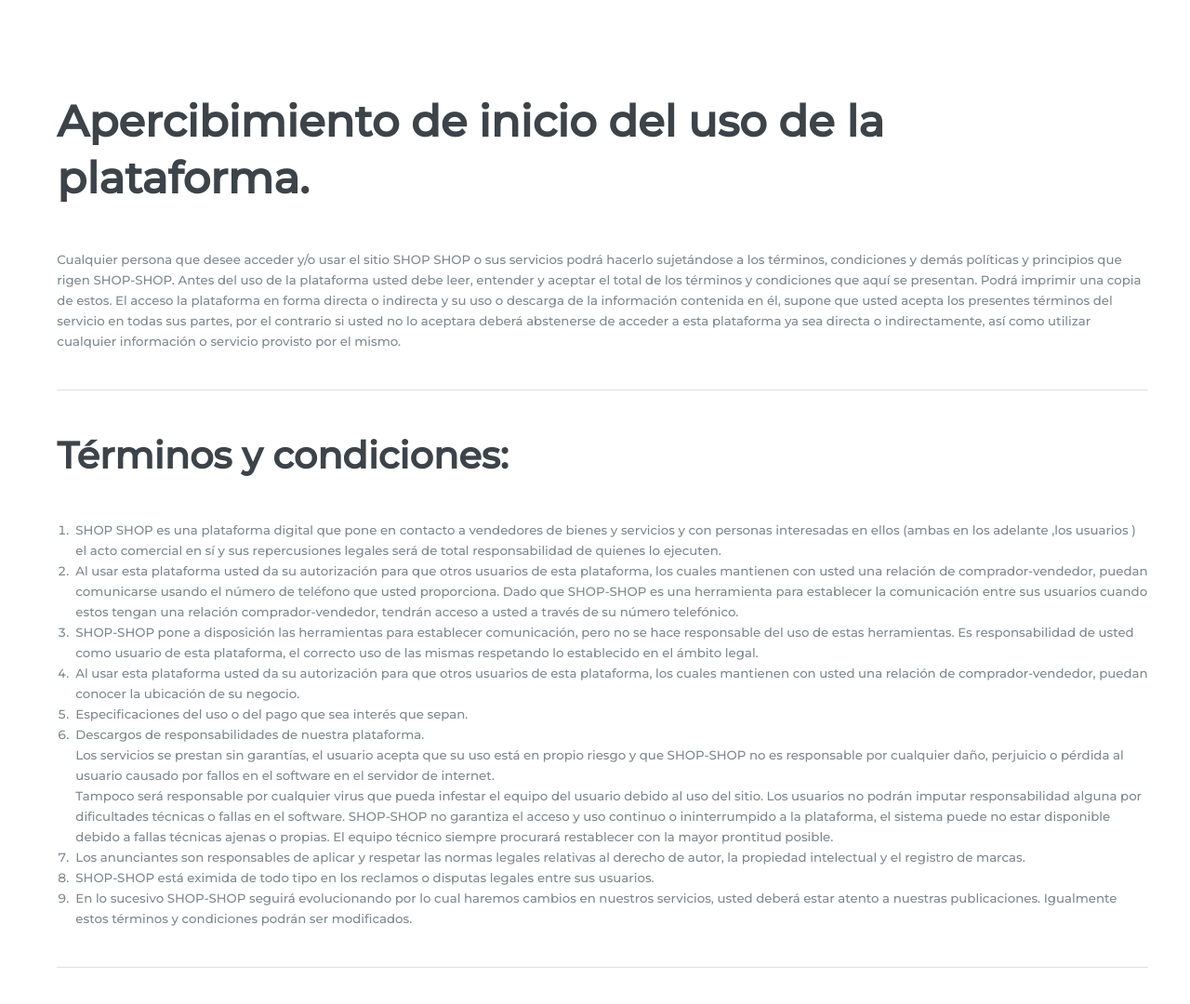
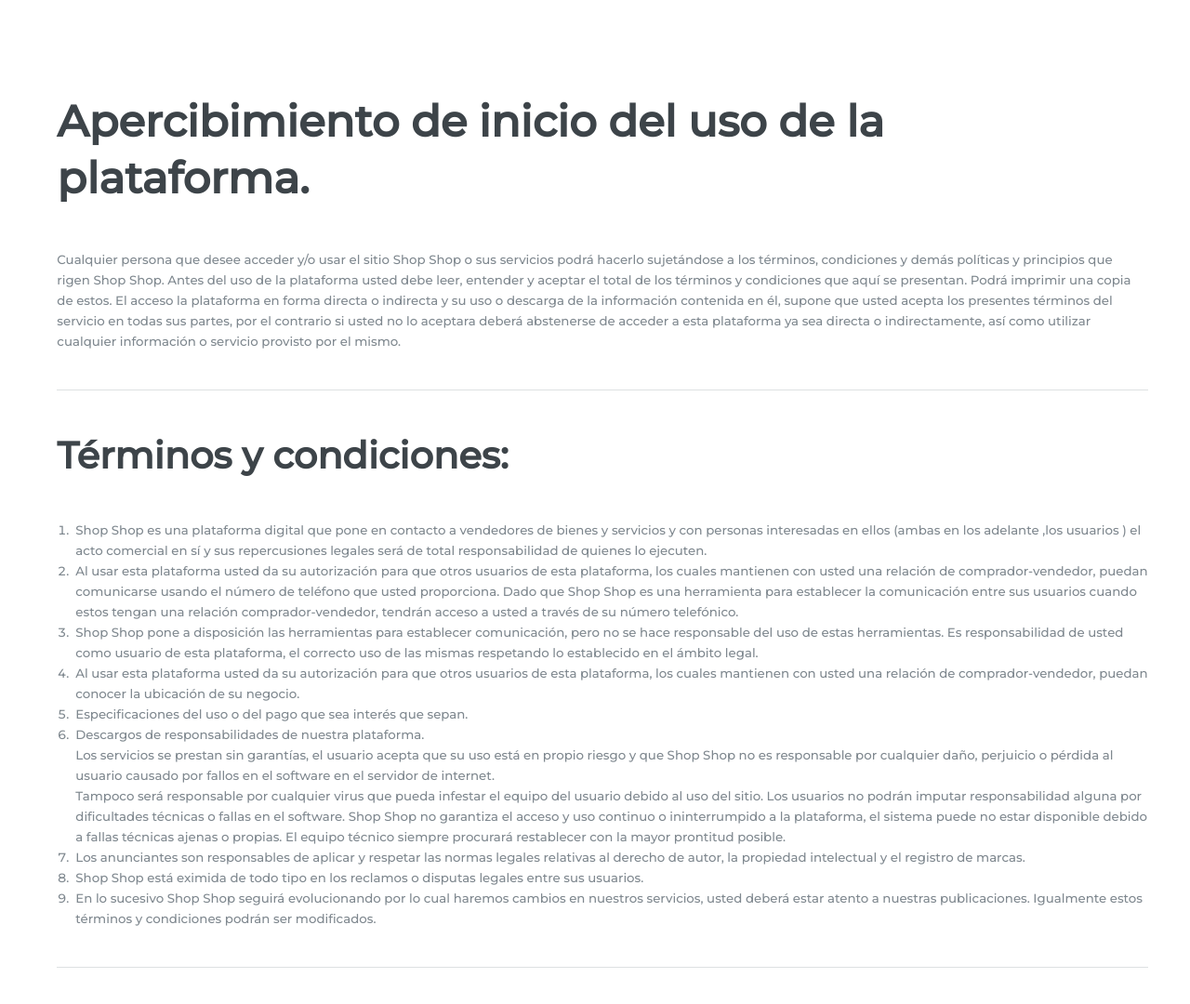
Before and after one commit to kmilo8346/beast-web, a website: page public/policies/index.html in a window 1280 px wide. Shown: the whole page at 93% size. Drawn offline with Linux system fonts and the light colour scheme.

Commit message:
fix(index): fix app name

```diff
--- a/public/policies/index.html
+++ b/public/policies/index.html
@@ -14,9 +14,9 @@
           <h1>Apercibimiento de inicio del uso de la plataforma.</h1>
         </header>
         <p>
-          Cualquier persona que desee acceder y/o usar el sitio SHOP SHOP o sus
+          Cualquier persona que desee acceder y/o usar el sitio Shop Shop o sus
           servicios podrá hacerlo sujetándose a los términos, condiciones y
-          demás políticas y principios que rigen SHOP-SHOP. Antes del uso de la
+          demás políticas y principios que rigen Shop Shop. Antes del uso de la
           plataforma usted debe leer, entender y aceptar el total de los
           términos y condiciones que aquí se presentan. Podrá imprimir una copia
           de estos. El acceso la plataforma en forma directa o indirecta y su
@@ -32,7 +32,7 @@
         <h2>Términos y condiciones:</h2>
         <ol>
           <li>
-            SHOP SHOP es una plataforma digital que pone en contacto a
+            Shop Shop es una plataforma digital que pone en contacto a
             vendedores de bienes y servicios y con personas interesadas en ellos
             (ambas en los adelante ,los usuarios ) el acto comercial en sí y sus
             repercusiones legales será de total responsabilidad de quienes lo
@@ -42,13 +42,13 @@
             Al usar esta plataforma usted da su autorización para que otros
             usuarios de esta plataforma, los cuales mantienen con usted una
             relación de comprador-vendedor, puedan comunicarse usando el número
-            de teléfono que usted proporciona. Dado que SHOP-SHOP es una
+            de teléfono que usted proporciona. Dado que Shop Shop es una
             herramienta para establecer la comunicación entre sus usuarios
             cuando estos tengan una relación comprador-vendedor, tendrán acceso
             a usted a través de su número telefónico.
           </li>
           <li>
-            SHOP-SHOP pone a disposición las herramientas para establecer
+            Shop Shop pone a disposición las herramientas para establecer
             comunicación, pero no se hace responsable del uso de estas
             herramientas. Es responsabilidad de usted como usuario de esta
             plataforma, el correcto uso de las mismas respetando lo establecido
@@ -66,13 +66,13 @@
           <li>
             Descargos de responsabilidades de nuestra plataforma.<br />Los
             servicios se prestan sin garantías, el usuario acepta que su uso
-            está en propio riesgo y que SHOP-SHOP no es responsable por
+            está en propio riesgo y que Shop Shop no es responsable por
             cualquier daño, perjuicio o pérdida al usuario causado por fallos en
             el software en el servidor de internet.<br />
             Tampoco será responsable por cualquier virus que pueda infestar el
             equipo del usuario debido al uso del sitio. Los usuarios no podrán
             imputar responsabilidad alguna por dificultades técnicas o fallas en
-            el software. SHOP-SHOP no garantiza el acceso y uso continuo o
+            el software. Shop Shop no garantiza el acceso y uso continuo o
             ininterrumpido a la plataforma, el sistema puede no estar disponible
             debido a fallas técnicas ajenas o propias. El equipo técnico siempre
             procurará restablecer con la mayor prontitud posible.
@@ -83,11 +83,11 @@
             registro de marcas.
           </li>
           <li>
-            SHOP-SHOP está eximida de todo tipo en los reclamos o disputas
+            Shop Shop está eximida de todo tipo en los reclamos o disputas
             legales entre sus usuarios.
           </li>
           <li>
-            En lo sucesivo SHOP-SHOP seguirá evolucionando por lo cual haremos
+            En lo sucesivo Shop Shop seguirá evolucionando por lo cual haremos
             cambios en nuestros servicios, usted deberá estar atento a nuestras
             publicaciones. Igualmente estos términos y condiciones podrán ser
             modificados.
```
